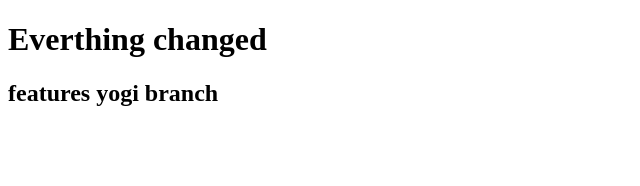
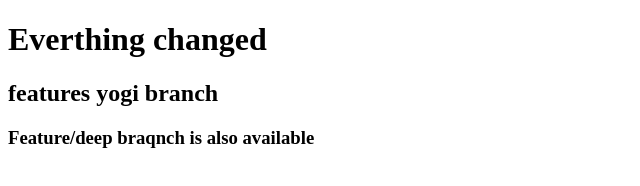
Before and after one commit to Yogesh-Whetwar/git-learnin, a plain HTML site: page Hello.html in a window 1280 px wide. Shown: the whole page, without its empty margins (0-640 px from the left). Drawn offline with Linux system fonts and the light colour scheme.

Commit message:
deep branch

```diff
--- a/Hello.html
+++ b/Hello.html
@@ -8,5 +8,9 @@
 <body>
     <h1>Everthing changed</h1>
     <h2>features yogi branch</h2>
+    <h3>Feature/deep braqnch is also available
+
+
+    </h3>
 </body>
 </html>
```
